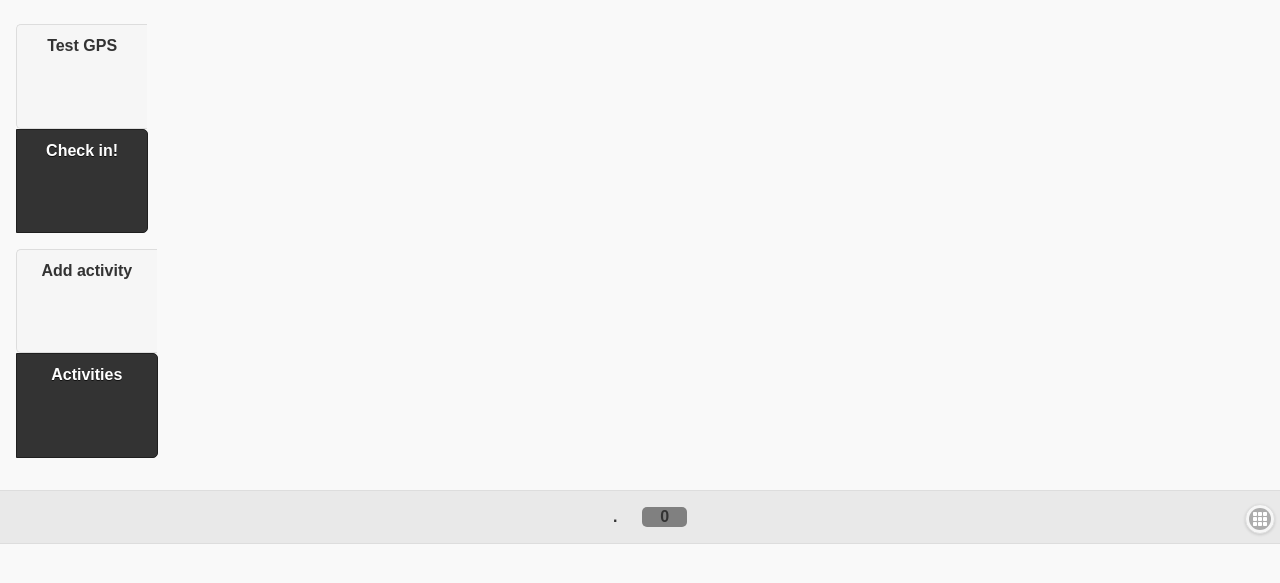
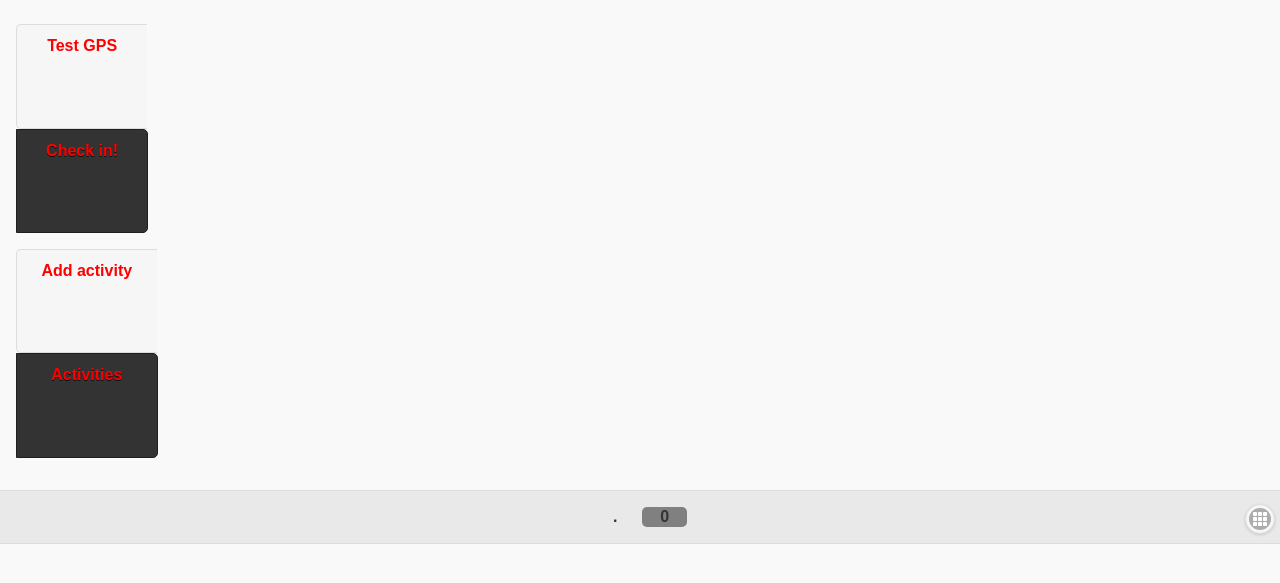
Before and after one commit to renatus/Exocortex, a PHP site: page / in a window 1280 px wide. Shown: the part 45-628 px from the top of the page. Run offline with PHP 8.4, Linux system fonts and the light colour scheme.

```diff
--- a/css/index.css
+++ b/css/index.css
@@ -33,7 +33,7 @@
     /* We should set width to 47% to prevent button from positioning one under other, they should be inline */
     width: 47%;
     vertical-align: middle;
-    color: red;
+    color: red !important;
 }
 
 /* Make controlgroup with buttons that should be inline 100% width */
```
Also changed, not shown: 1 other file.
